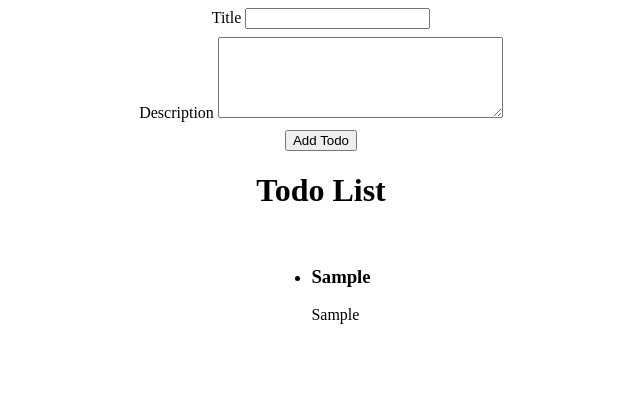
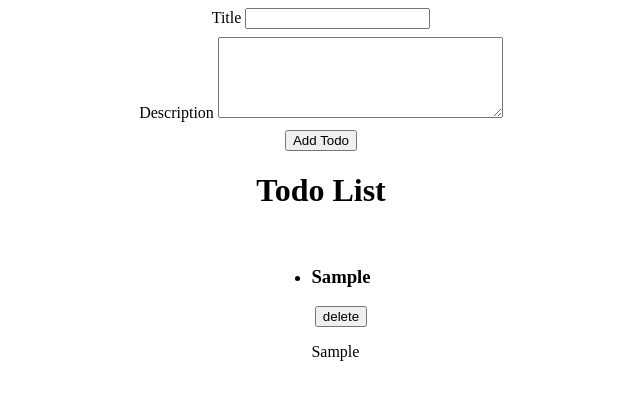
Before and after one commit to alex-yi37/todo-list, a plain HTML site: page src/index.html in a window 1280 px wide. Both pictures are taken after typing "Sample", "Sample" into the empty fields and a click on the button "Add Todo". Shown: the whole page, without its empty margins (319-959 px from the left). Drawn offline with Linux system fonts and the light colour scheme.

Commit message:
Add the ability to remove a todo

```diff
--- a/src/index.js
+++ b/src/index.js
@@ -19,16 +19,29 @@ function displayTitleDescriptionInfo(response) {}
 function appendTodo(title, description) {
   // 1. create a new li tag
 
-  const newTodoElement = document.createElement("li");
+  const titleContainer = document.createElement("div");
+
+  let todoListContainer = document.querySelector("#todo-container"); //parent
+
+  const newTodoElement = document.createElement("li"); //child
+
+  const deleteButton = document.createElement("button");
   // 2. set the text inside
+
+  deleteButton.addEventListener("click", function () {
+    todoListContainer.removeChild(newTodoElement);
+  });
 
   let titleTodo = document.createElement("h3");
   titleTodo.textContent = `${title}`;
-  newTodoElement.appendChild(titleTodo);
+  titleContainer.appendChild(titleTodo);
+  titleContainer.appendChild(deleteButton);
+  newTodoElement.appendChild(titleContainer);
 
   let descriptionTodo = document.createElement("p");
   descriptionTodo.textContent = `${description}`;
   newTodoElement.appendChild(descriptionTodo);
+  deleteButton.textContent = "delete";
 
   // 3. get the ul element that has all the todo li elements
   const ulContainer = document.querySelector("#todo-container");
--- a/src/styles.css
+++ b/src/styles.css
@@ -5,8 +5,6 @@ form {
   gap: 8px;
 }
 
-
-
 div {
   display: flex;
   flex-direction: column;
```
